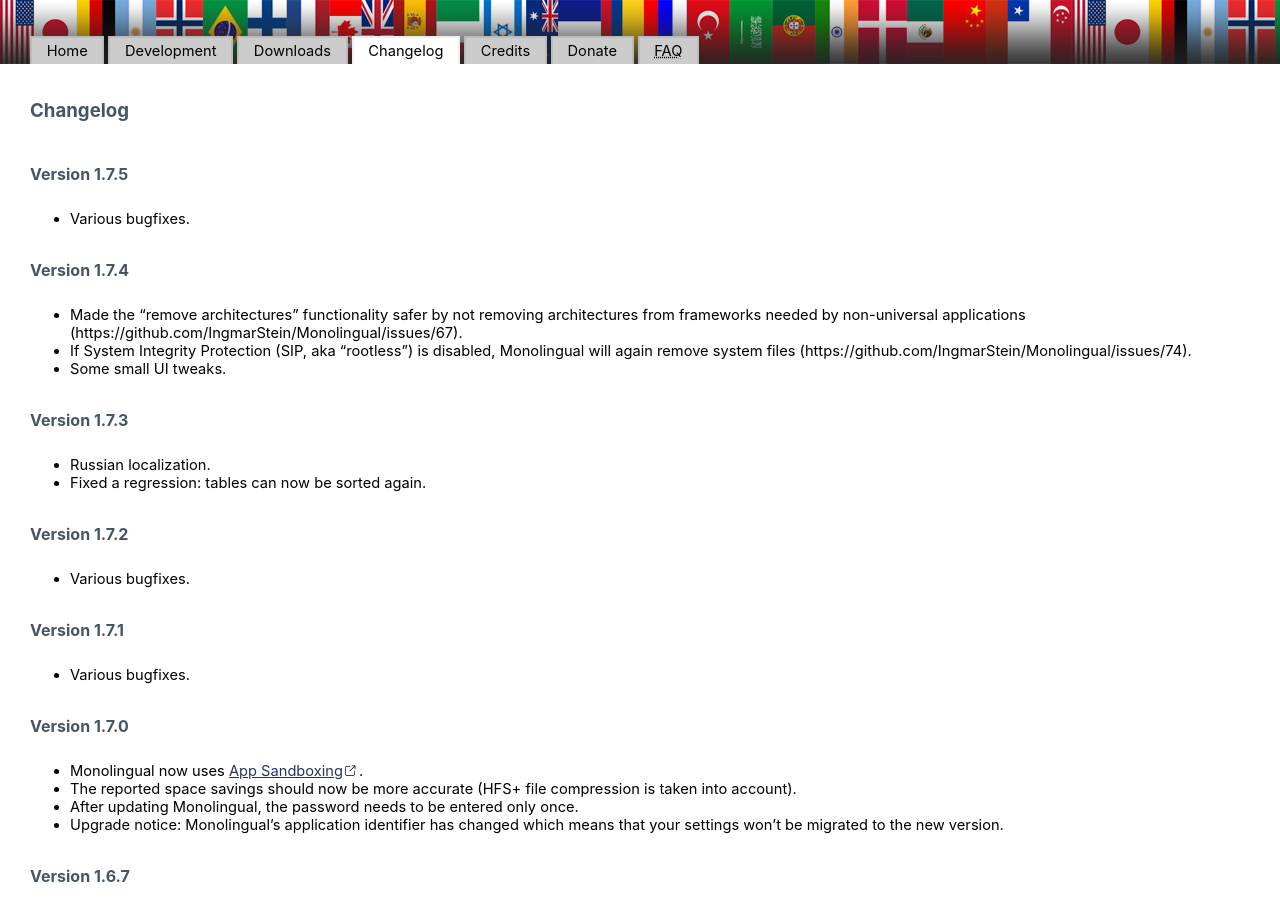
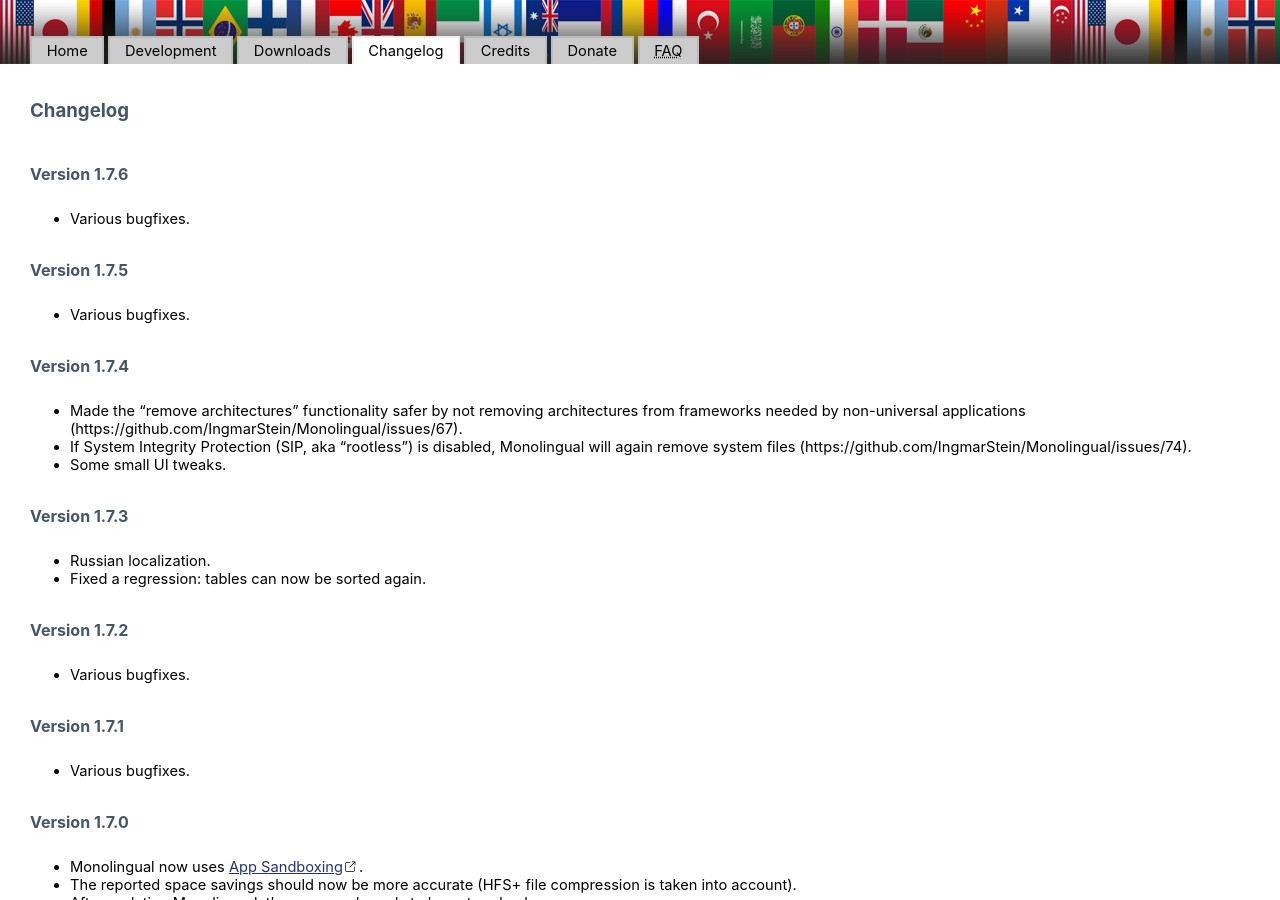
Before and after one commit to IngmarStein/Monolingual, a Jekyll site: the page built from changelog.html, in a window 1280 px wide and 900 px high. Built offline with Jekyll 4.4.1, drawn with Linux system fonts in a browser that asks for light colours.

Commit message:
Add 1.7.6

```diff
--- a/_data/versions.yml
+++ b/_data/versions.yml
@@ -1,3 +1,13 @@
+- version: 1.7.6
+  release: 2017-02-07
+  changes:
+    - Various bugfixes.
+  sparkle:
+    md5: d6e177ca330cdd4b27330633373c3397
+    dsa: MC0CFGrKtDhRjqNuDDN9/RFnEQ3FytBzAhUAsoGhOGm1Fds6YEwVGyQSdq6cpEU=
+    filesize: 7715051
+  minimum: '10.12'
+
 - version: 1.7.5
   release: 2017-01-01
   changes:
```
